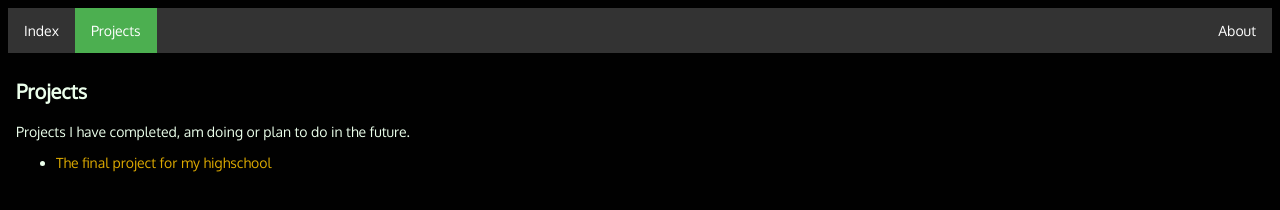
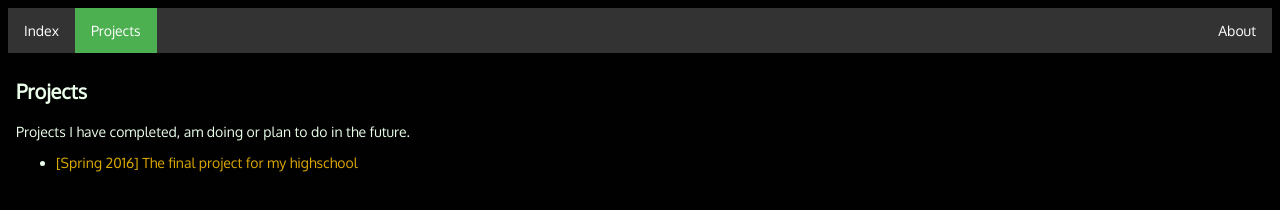
Before and after one commit to izvest/izvest.github.io, a plain HTML site: page projects.html in a window 1280 px wide. Drawn offline with Linux system fonts and the light colour scheme.

Commit message:
Agestamp

```diff
--- a/projects.html
+++ b/projects.html
@@ -17,7 +17,7 @@
 			<h1>Projects</h1>
 			<p>Projects I have completed, am doing or plan to do in the future.</p>
 			<ul>
-				<li><a href="http://izvest.github.io/site">The final project for my highschool</li>
+				<li><a href="http://izvest.github.io/site">[Spring 2016] The final project for my highschool</li>
 			</ul>
 		</div>
 	</body>
```
